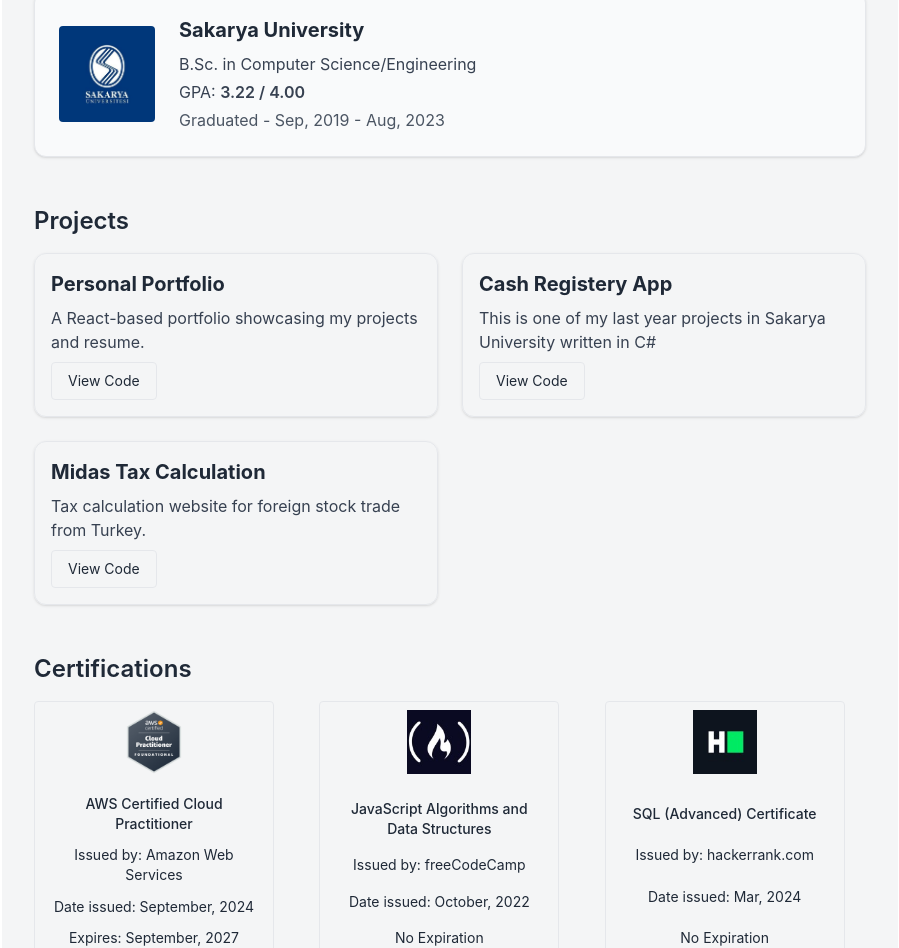
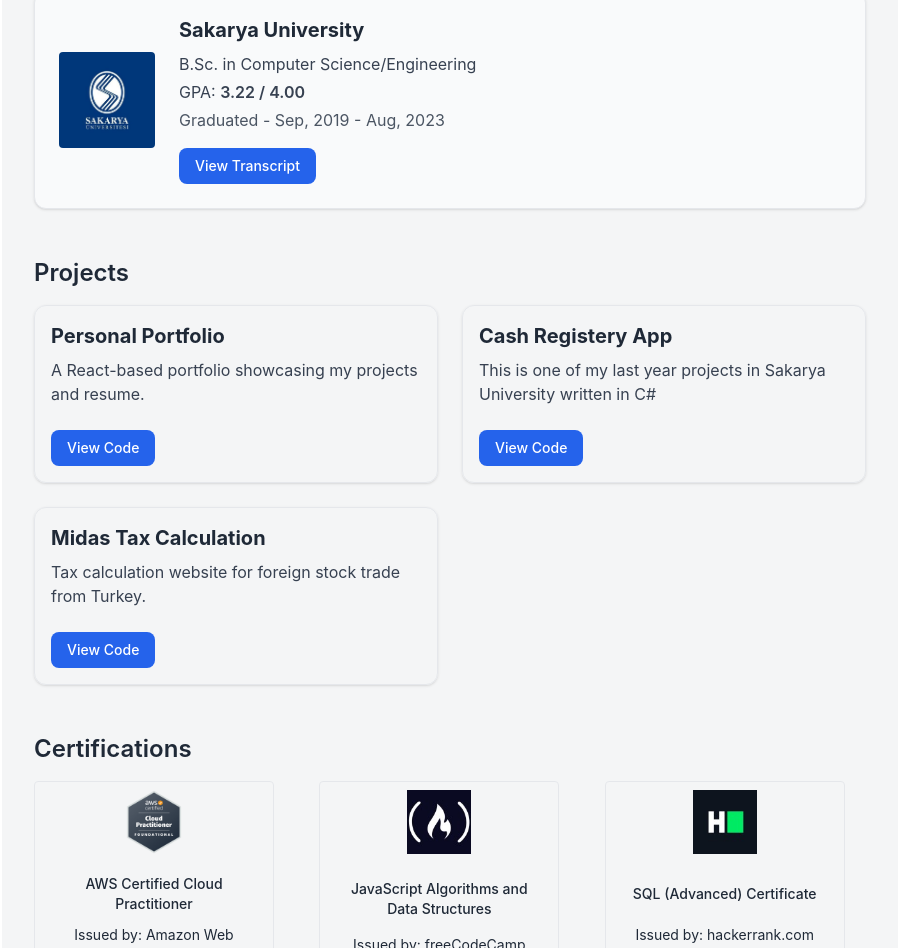
Before and after one commit to hemlockk/PersonalWebSite, a React (Create React App) app: page / in a window 1280 px wide. Shown: the part 1407-2355 px from the top of the page, without its empty margins (190-1089 px from the left). Built offline with nearby package versions, Linux system fonts and the light colour scheme.

Commit message:
Added transcript to education. Also changed view code buton style

```diff
--- a/src/Portfolio.js
+++ b/src/Portfolio.js
@@ -6,6 +6,7 @@
 import hackerrank_logo from "./images/hackerrank_logo.jpeg";
 import British_Council_logo from "./images/British_Council_logo.jpg";
 import CKAD from "./images/ckad.png";
+import Transcript from "./images/transcript.pdf";
 import background from "./images/background1.jpg";
 export default function Portfolio() {
   const [showWL, setShowWL] = React.useState(false);
@@ -178,6 +179,14 @@
                       <p className="text-gray-700 mb-1">B.Sc. in Computer Science/Engineering</p>
                       <p className="text-gray-700 mb-1">GPA: <span className="font-semibold">3.22 / 4.00</span></p>
                       <p className="text-gray-600">Graduated - Sep, 2019 - Aug, 2023</p>
+                      <a
+                        href={Transcript}
+                        target="_blank"
+                        rel="noopener noreferrer"
+                        className="inline-block mt-4 px-4 py-2 text-sm font-medium text-white bg-blue-600 rounded-lg hover:bg-blue-700 transition"
+                      >
+                        View Transcript
+                      </a>
                     </div>
                   </div>
                 </section>
@@ -191,7 +200,7 @@
               <a
                 href="https://github.com/hemlockk/PersonalWebSite"
                 target="_blank"
-                className="inline-block border rounded px-4 py-2 text-sm hover:bg-gray-100"
+                className="inline-block mt-4 px-4 py-2 text-sm font-medium text-white bg-blue-600 rounded-lg hover:bg-blue-700 transition"
               >
                 View Code
               </a>
@@ -203,7 +212,7 @@
               <a
                 href="https://github.com/hemlockk/BarkodluSatis"
                 target="_blank"
-                className="inline-block border rounded px-4 py-2 text-sm hover:bg-gray-100"
+                className="inline-block mt-4 px-4 py-2 text-sm font-medium text-white bg-blue-600 rounded-lg hover:bg-blue-700 transition"
               >
                 View Code
               </a>
@@ -215,7 +224,7 @@
               <a
                 href="https://github.com/hemlockk/MidasTaxCalculatorSite"
                 target="_blank"
-                className="inline-block border rounded px-4 py-2 text-sm hover:bg-gray-100"
+                className="inline-block mt-4 px-4 py-2 text-sm font-medium text-white bg-blue-600 rounded-lg hover:bg-blue-700 transition"
               >
                 View Code
               </a>
@@ -272,7 +281,6 @@
             <div className="w-full">
               <a
                 href="/ielts.pdf"
-                download
                 className="inline-flex flex-col items-center justify-between text-center border rounded px-4 py-2 text-sm hover:bg-gray-100 h-64 w-full max-w-[240px]"
               >
                  <img src={British_Council_logo} alt="IELTS" className="w-16 h-16 object-contain" />
```
Also changed, not shown: 1 other file (tests, documents, lock files or other folders).
